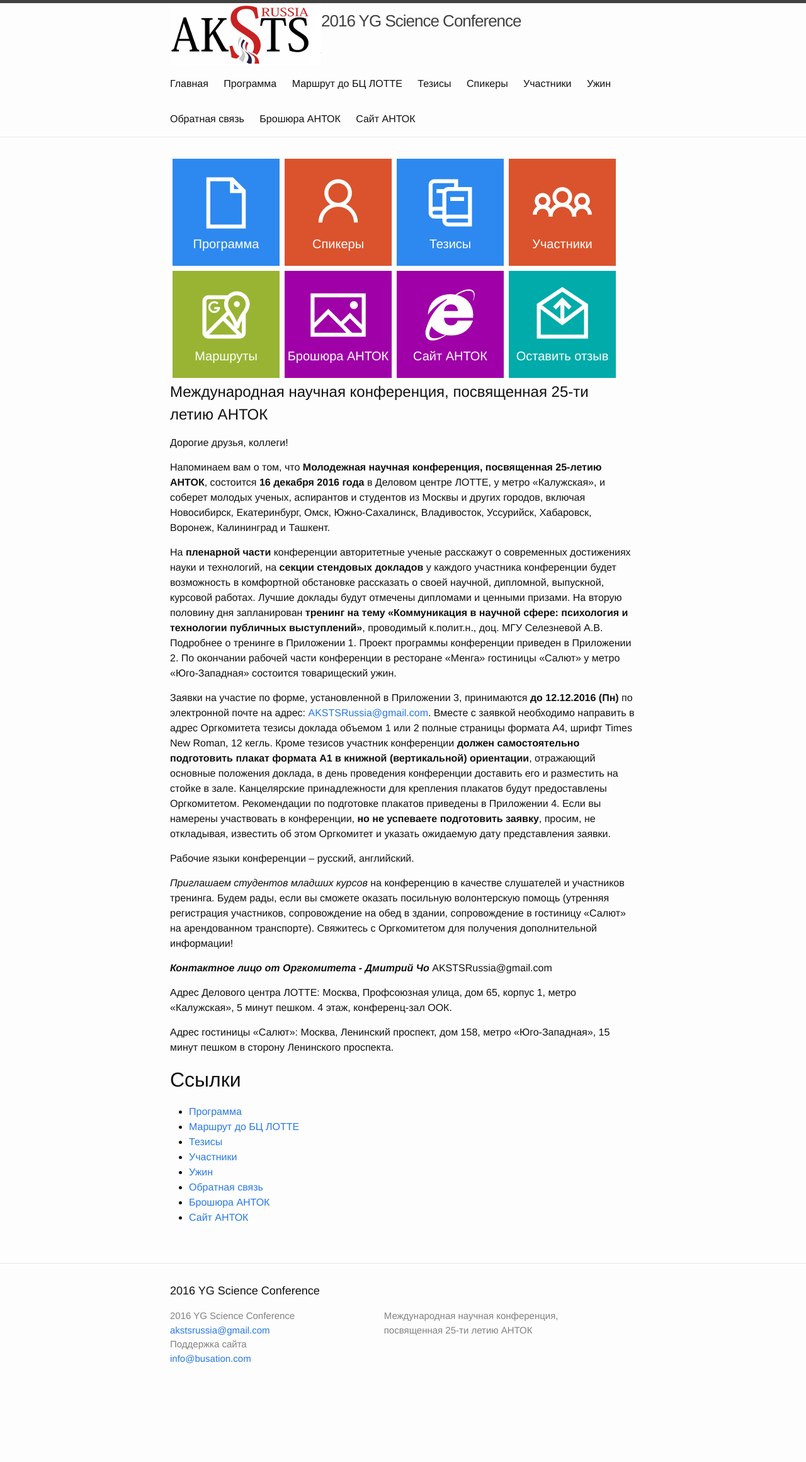
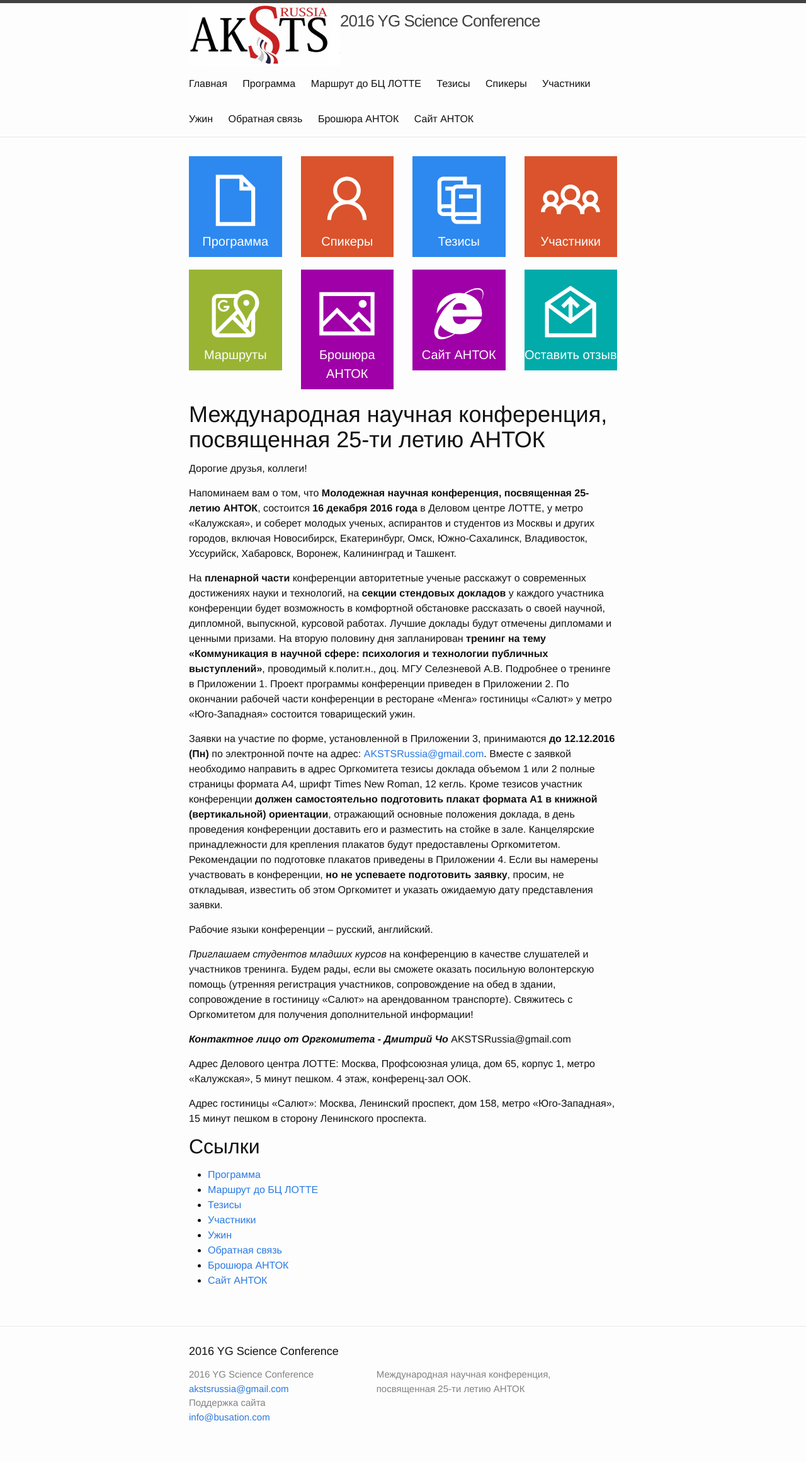
Before and after one commit to klishevich/y2016, a Jekyll site: the page built from index.md, in a window 1280 px wide. Shown: the whole page at 63% size. Built offline with Jekyll 4.4.1, drawn with Linux system fonts in a browser that asks for light colours; nearby versions of some CDN libraries; before the commit the page ends 2228 px from its top, so only the background shows below that.

Commit message:
two columns xs bootstrap

```diff
--- a/_includes/head.html
+++ b/_includes/head.html
@@ -6,6 +6,15 @@
   <title>{{ site.title }} | {{ site.description }}</title>
   <meta name="description" content="{{ site.description }}">
   <meta name="keywords" content="{{ site.description }}">
+  <!-- Latest compiled and minified CSS -->
+  <link rel="stylesheet" href="https://maxcdn.bootstrapcdn.com/bootstrap/3.3.7/css/bootstrap.min.css" integrity="sha384-BVYiiSIFeK1dGmJRAkycuHAHRg32OmUcww7on3RYdg4Va+PmSTsz/K68vbdEjh4u" crossorigin="anonymous">
+
+  <!-- Optional theme -->
+  <link rel="stylesheet" href="https://maxcdn.bootstrapcdn.com/bootstrap/3.3.7/css/bootstrap-theme.min.css" integrity="sha384-rHyoN1iRsVXV4nD0JutlnGaslCJuC7uwjduW9SVrLvRYooPp2bWYgmgJQIXwl/Sp" crossorigin="anonymous">
+
+  <script src="https://cdnjs.cloudflare.com/ajax/libs/jquery/3.1.1/jquery.min.js"></script>
+  <!-- Latest compiled and minified JavaScript -->
+  <script src="https://maxcdn.bootstrapcdn.com/bootstrap/3.3.7/js/bootstrap.min.js" integrity="sha384-Tc5IQib027qvyjSMfHjOMaLkfuWVxZxUPnCJA7l2mCWNIpG9mGCD8wGNIcPD7Txa" crossorigin="anonymous"></script>
   <link rel="stylesheet" href="/css/main.css">
   <link rel="stylesheet" href="/css/my.css">
 </head>
--- a/css/my.css
+++ b/css/my.css
@@ -38,10 +38,12 @@
 
 .metro {
 	text-align: center;
-	float: left;
-	margin: 4px;
-	width: 170px;
-	height: 170px;
+	// float: left;
+	// margin: 4px;
+	margin-bottom: 20px;
+	width: 100%;
+	// width: 170px;
+	// height: 170px;
 }
 
 .metro img{
@@ -51,6 +53,7 @@
 .metro_title {
 	text-align: center;
 	font-size: 20px;
+	padding-bottom: 10px;
 }
 
 .metro_title a{
--- a/index.md
+++ b/index.md
@@ -6,37 +6,57 @@ layout: page
 permalink: /
 ---
 <div class="metro_cont">
-	<div class="metro metro_program">
-		<a href="/program"><img src="/metro/program.png"/></a>
-		<div class="metro_title"><a href="/program">Программа</a></div>
+	<div class="row">
+		<div class="col-xs-6 col-md-3">
+			<div class="metro metro_program">
+				<a href="/program"><img src="/metro/program.png"/></a>
+				<div class="metro_title"><a href="/program">Программа</a></div>
+			</div>
+		</div>
+		<div class="col-xs-6 col-md-3">
+			<div class="metro metro_speaker">
+				<a href="/bio"><img src="/metro/speaker.png"/></a>
+				<div class="metro_title"><a href="/bio">Спикеры</a></div>
+			</div>
+		</div>
+		<div class="col-xs-6 col-md-3">
+			<div class="metro metro_tezis">
+				<a href="/tezis"><img src="/metro/tezis.png"/></a>
+				<div class="metro_title"><a href="/tezis">Тезисы</a></div>
+			</div>
+		</div>
+		<div class="col-xs-6 col-md-3">
+			<div class="metro metro_participant">
+				<a href="/participants"><img src="/metro/participant.png"/></a>
+				<div class="metro_title"><a href="/participants">Участники</a></div>
+			</div>
+		</div>
 	</div>
-	<div class="metro metro_speaker">
-		<a href="/bio"><img src="/metro/speaker.png"/></a>
-		<div class="metro_title"><a href="/bio">Спикеры</a></div>
-	</div>
-	<div class="metro metro_tezis">
-		<a href="/tezis"><img src="/metro/tezis.png"/></a>
-		<div class="metro_title"><a href="/tezis">Тезисы</a></div>
-	</div>
-	<div class="metro metro_participant">
-		<a href="/participants"><img src="/metro/participant.png"/></a>
-		<div class="metro_title"><a href="/participants">Участники</a></div>
-	</div>
-	<div class="metro metro_route">
-		<a href="/route"><img src="/metro/route.png"/></a>
-		<div class="metro_title"><a href="/route">Маршруты</a></div>
-	</div>
-	<div class="metro metro_broshure">
-		<a href="/files/Broschure_AKSTS_rus_compressed.pdf"><img src="/metro/broshure.png"/></a>
-		<div class="metro_title"><a href="/files/Broschure_AKSTS_rus_compressed.pdf">Брошюра АНТОК</a></div>
-	</div>
-	<div class="metro metro_site">
-		<a href="http://www.aksts.ru/"><img src="/metro/site.png"/></a>
-		<div class="metro_title"><a href="http://www.aksts.ru/">Сайт АНТОК</a></div>
-	</div>
-	<div class="metro metro_feedback">
-		<a href="/feedback"><img src="/metro/feedback.png"/></a>
-		<div class="metro_title"><a href="/feedback">Оставить отзыв</a></div>
+	<div class="row">
+		<div class="col-xs-6 col-md-3">
+			<div class="metro metro_route">
+				<a href="/route"><img src="/metro/route.png"/></a>
+				<div class="metro_title"><a href="/route">Маршруты</a></div>
+			</div>
+		</div>
+		<div class="col-xs-6 col-md-3">
+			<div class="metro metro_broshure">
+				<a href="/files/Broschure_AKSTS_rus_compressed.pdf"><img src="/metro/broshure.png"/></a>
+				<div class="metro_title"><a href="/files/Broschure_AKSTS_rus_compressed.pdf">Брошюра АНТОК</a></div>
+			</div>
+		</div>
+		<div class="col-xs-6 col-md-3">
+			<div class="metro metro_site">
+				<a href="http://www.aksts.ru/"><img src="/metro/site.png"/></a>
+				<div class="metro_title"><a href="http://www.aksts.ru/">Сайт АНТОК</a></div>
+			</div>
+		</div>
+		<div class="col-xs-6 col-md-3">
+			<div class="metro metro_feedback">
+				<a href="/feedback"><img src="/metro/feedback.png"/></a>
+				<div class="metro_title"><a href="/feedback">Оставить отзыв</a></div>
+			</div>
+		</div>
 	</div>
 </div>
 
--- /dev/null
+++ b/robots.txt
@@ -0,0 +1,2 @@
+User-agent: *
+Disallow: /
```
